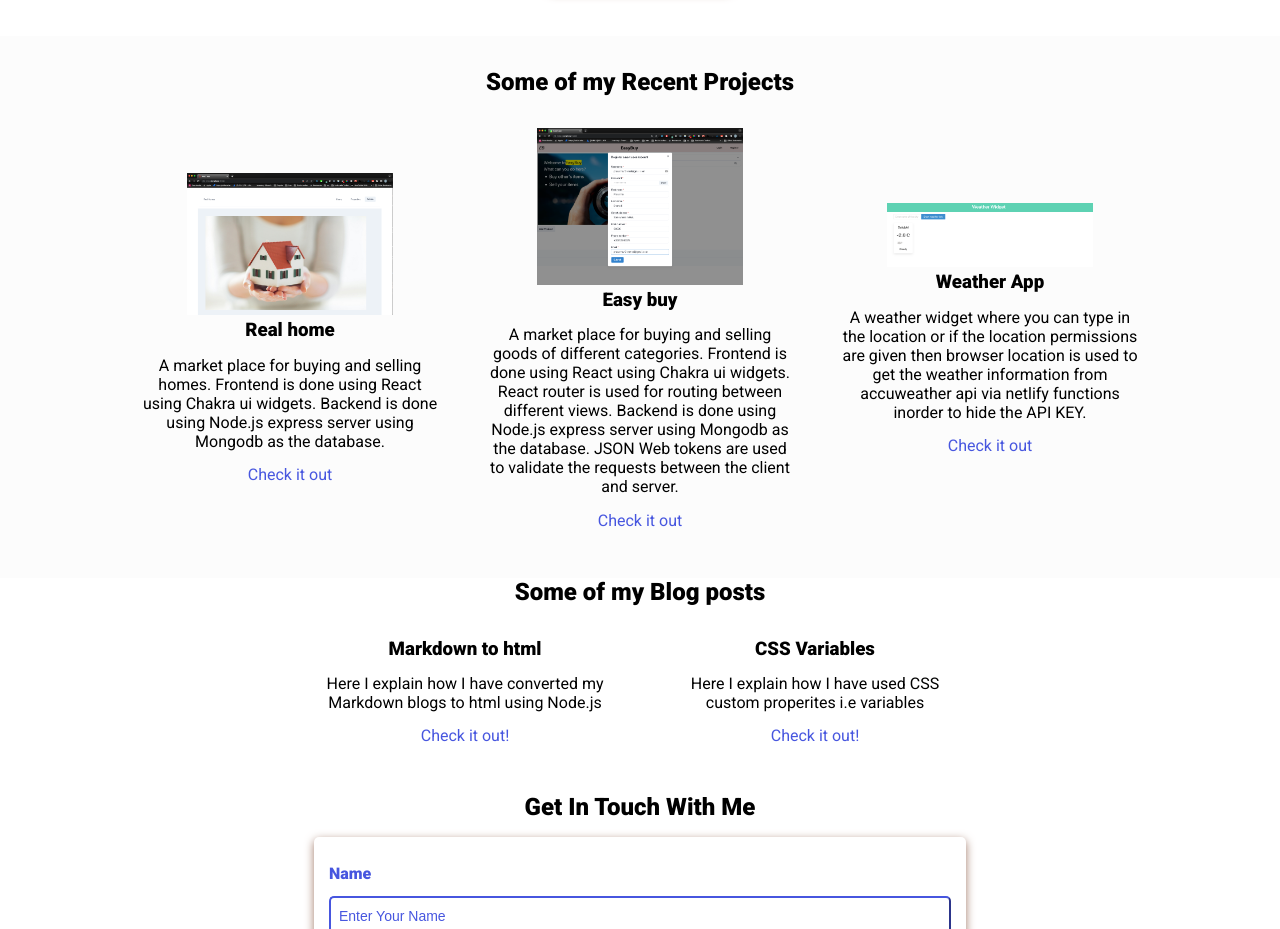
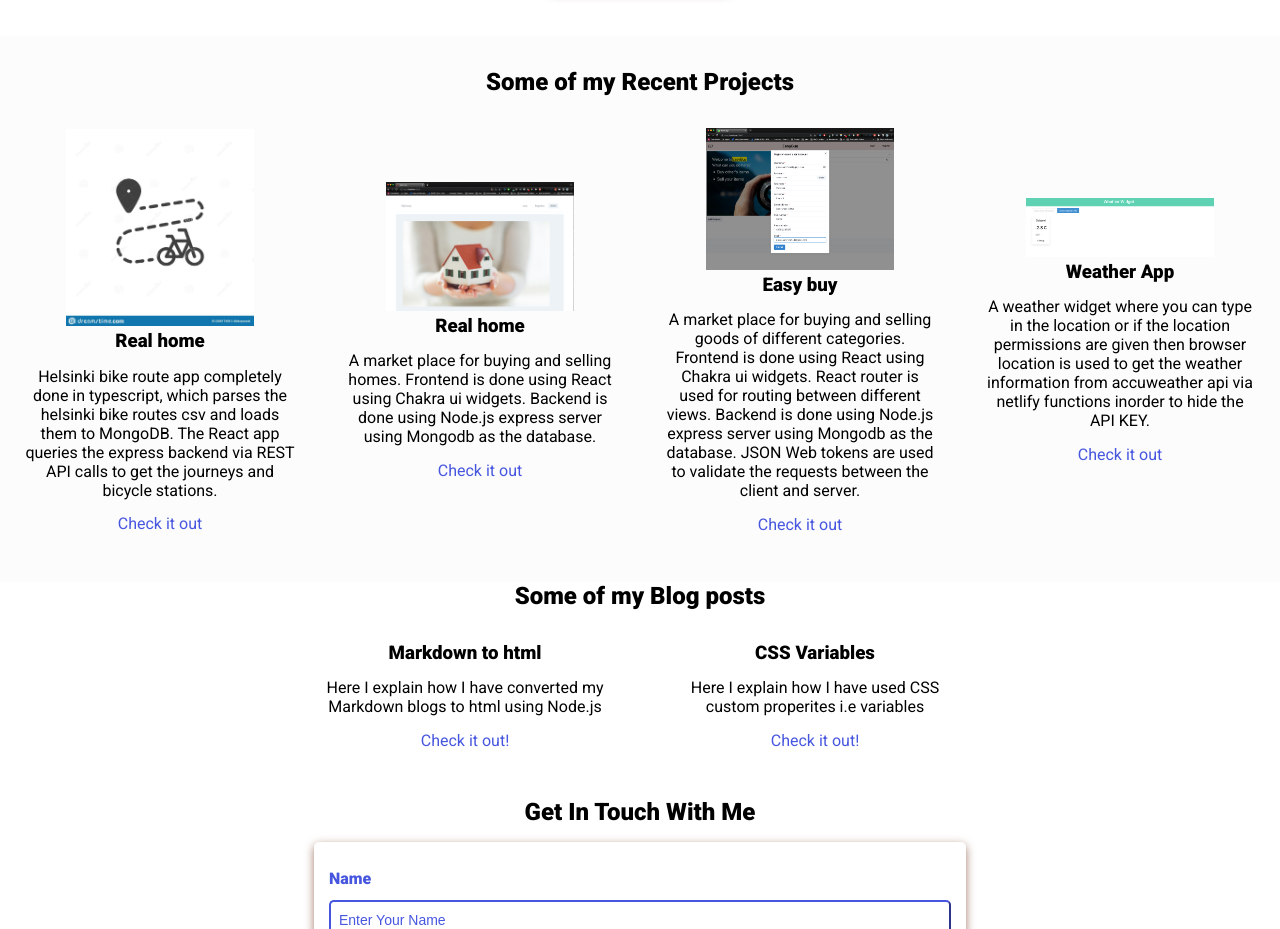
Before and after one commit to prasanna-emmadi/prasanna-portfolio, a plain HTML site: page index.html in a window 1280 px wide. Shown: the part 1580-2509 px from the top of the page. Drawn offline with nearby package versions, Linux system fonts and the light colour scheme.

Commit message:
Updating helsinki bike app project

```diff
--- a/index.html
+++ b/index.html
@@ -101,7 +101,18 @@
     <h2 class="projects-title">Some of my Recent Projects</h2>
     <div class="projects-container">
       <div class="project-container project-card">
-        <img src="assets/images/real_home.png" alt="expense-tracker" loading="lazy" class="project-pic" />
+        <img src="assets/images/bike-route.jpeg" alt="bike-route" loading="lazy" class="project-pic" />
+        <h3 class="project-title">Real home</h3>
+        <p class="project-details">
+          Helsinki bike route app completely done in typescript, which parses the helsinki bike routes csv and loads
+          them to MongoDB.
+          The React app queries the express backend via REST API calls to get the journeys and bicycle stations.
+        </p>
+        <a href="https://github.com/prasanna-emmadi/helsinki_bike_app" target="_blank" class="project-link">Check it
+          out</a>
+      </div>
+      <div class="project-container project-card">
+        <img src="assets/images/real_home.png" alt="real-home" loading="lazy" class="project-pic" />
         <h3 class="project-title">Real home</h3>
         <p class="project-details">
           A market place for buying and selling homes. Frontend is done using React using Chakra ui widgets.
@@ -110,7 +121,7 @@
         <a href="https://github.com/prasanna-emmadi/realhomes" target="_blank" class="project-link">Check it out</a>
       </div>
       <div class="project-container project-card">
-        <img src="assets/images/easy_buy.png" alt="expense-tracker" loading="lazy" class="project-pic" />
+        <img src="assets/images/easy_buy.png" alt="easy-buy" loading="lazy" class="project-pic" />
         <h3 class="project-title">Easy buy</h3>
         <p class="project-details">
           A market place for buying and selling goods of different categories. Frontend is done using React using Chakra
@@ -122,7 +133,7 @@
         <a href="https://github.com/prasanna-emmadi/easy_buy" target="_blank" class="project-link">Check it out</a>
       </div>
       <div class="project-container project-card">
-        <img src="assets/images/weather_app.png" alt="expense-tracker" loading="lazy" class="project-pic" />
+        <img src="assets/images/weather_app.png" alt="weather-app" loading="lazy" class="project-pic" />
         <h3 class="project-title">Weather App</h3>
         <p class="project-details">
           A weather widget where you can type in the location or if the location permissions are given then browser
```
Also changed, not shown: assets/images/bike-route.jpeg (added).
